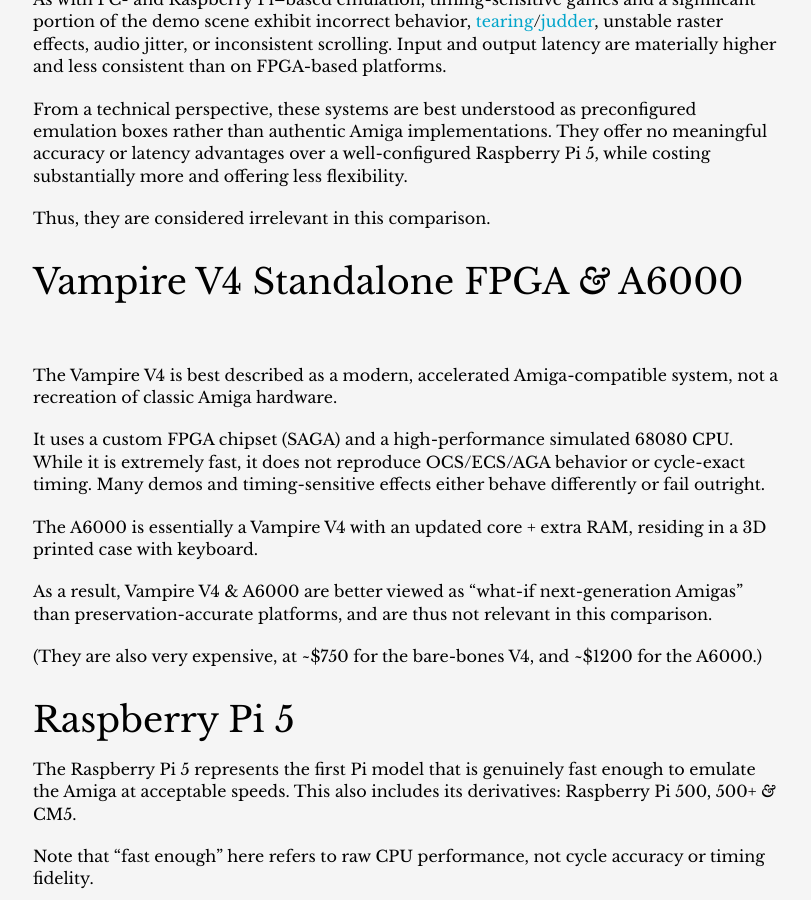
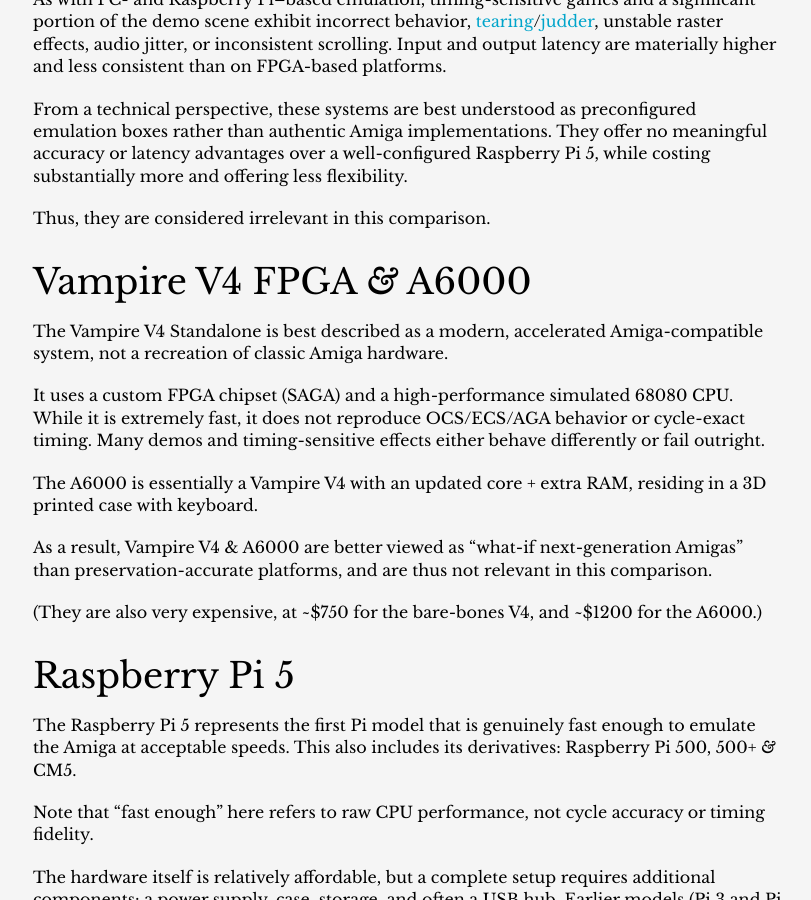
Before and after one commit to amigavision/amigavision.github.io, a Jekyll site: the page built from best.md, in a window 1280 px wide and 900 px high, scrolled down 1568 px. Shown: the whole window, without its empty margins (232-1043 px from the left). Built offline with Jekyll 4.4.1, drawn with Linux system fonts in a browser that asks for light colours.

Commit message:
Looks better

```diff
--- a/best.md
+++ b/best.md
@@ -41,9 +41,9 @@
 
 Thus, they are considered irrelevant in this comparison.
 
-## Vampire V4 Standalone FPGA *&* A6000
+## Vampire V4 FPGA *&* A6000
 
-The Vampire V4 is best described as a modern, accelerated Amiga-compatible system, not a recreation of classic Amiga hardware.
+The Vampire V4 Standalone is best described as a modern, accelerated Amiga-compatible system, not a recreation of classic Amiga hardware.
 
 It uses a custom FPGA chipset (SAGA) and a high-performance simulated 68080 CPU. While it is extremely fast, it does not reproduce OCS/ECS/AGA behavior or cycle-exact timing. Many demos and timing-sensitive effects either behave differently or fail outright.
 
```
